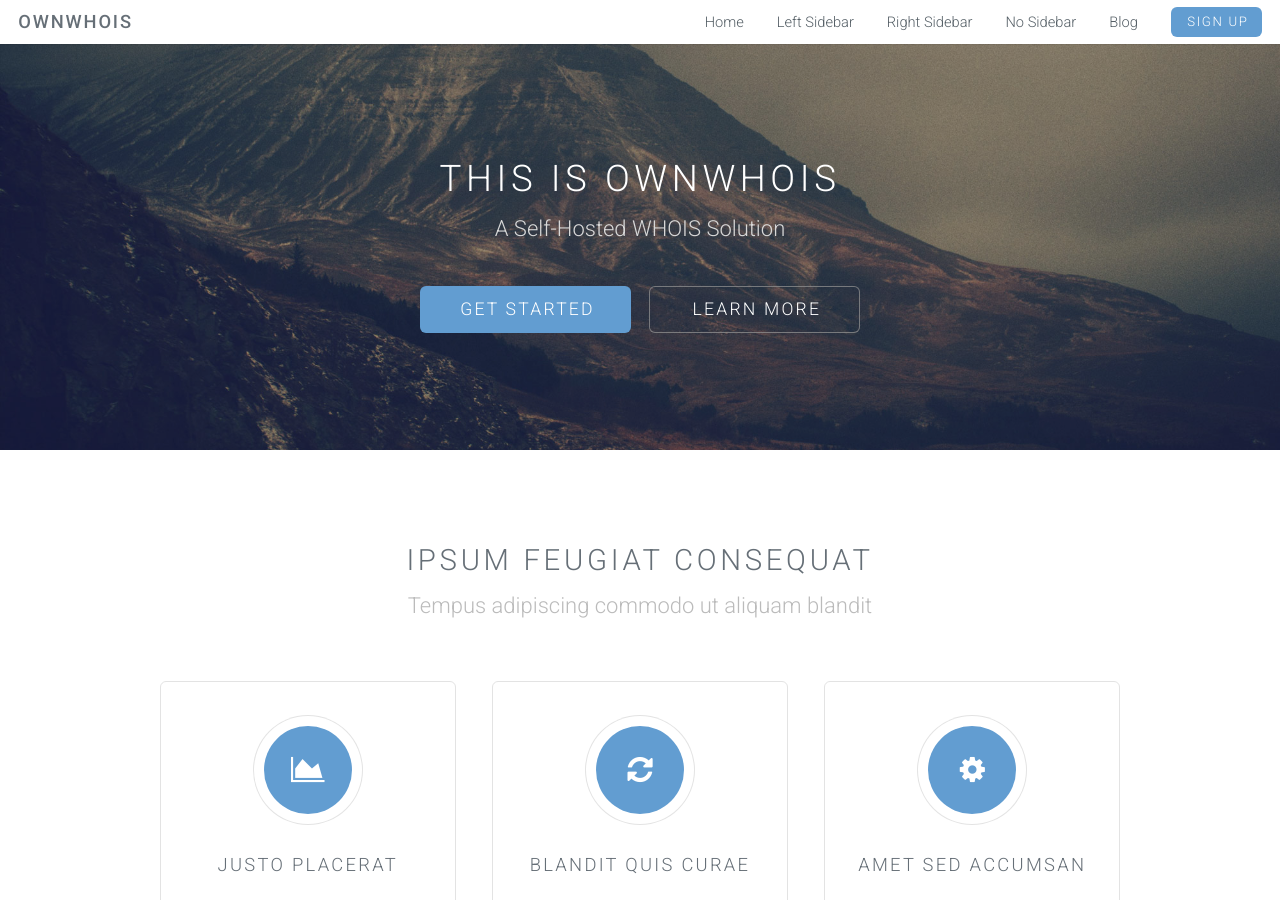
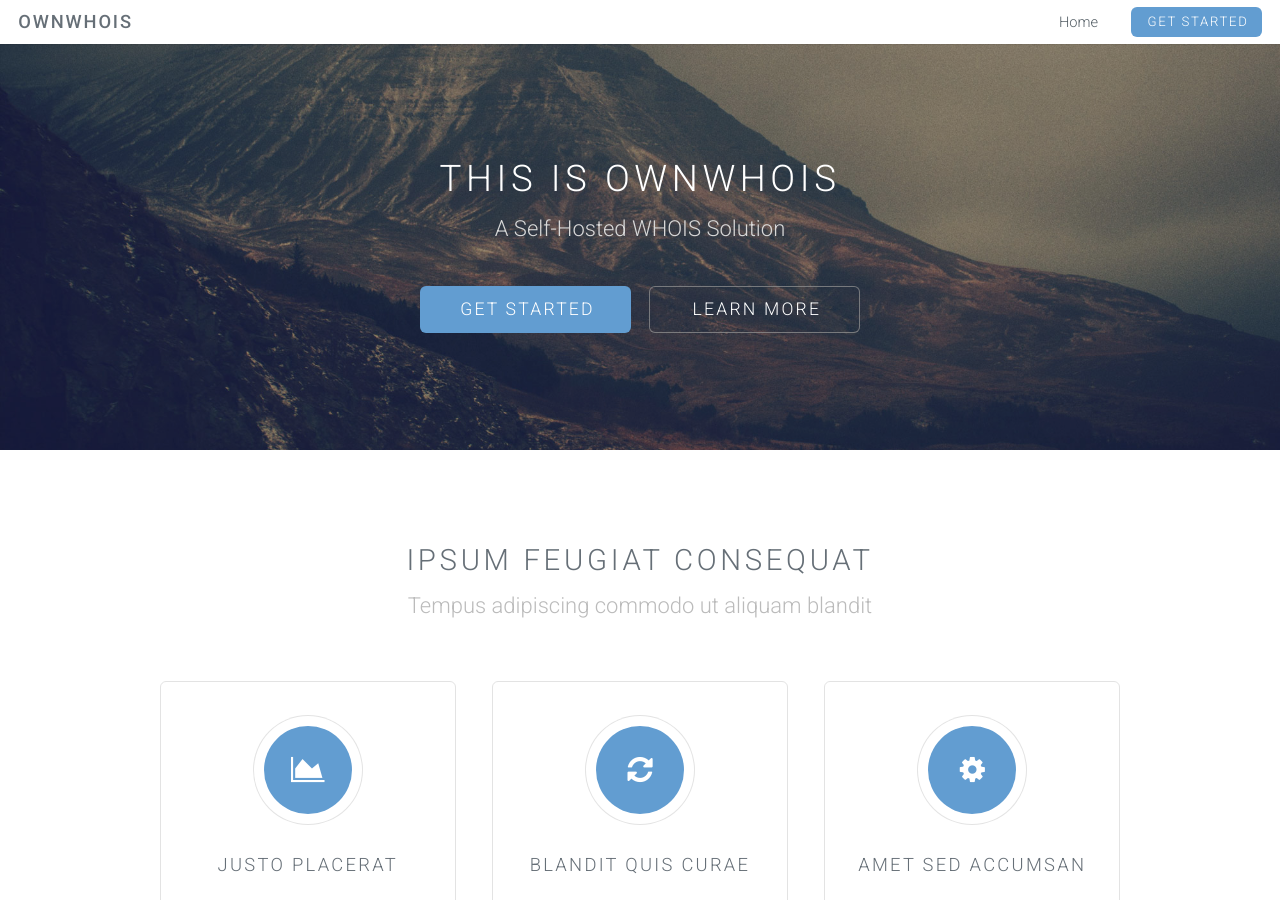
Before and after one commit to midasvo/ownWhois, a Jekyll site: the page built from index.html, in a window 1280 px wide and 900 px high. Built offline with Jekyll 4.4.1, drawn with Linux system fonts in a browser that asks for light colours.

Commit message:
Change landing page

```diff
--- a/_includes/header.html
+++ b/_includes/header.html
@@ -4,16 +4,12 @@
     <nav id="nav">
         <ul>
             <li><a href="{{ site.baseurl }}/">Home</a></li>
-            <li><a href="{{ site.baseurl }}/left-sidebar.html">Left Sidebar</a></li>
-            <li><a href="{{ site.baseurl }}/right-sidebar.html">Right Sidebar</a></li>
-            <li><a href="{{ site.baseurl }}/no-sidebar.html">No Sidebar</a></li>
-            <li><a href="{{ site.baseurl }}/blog.html">Blog</a></li>
             {% for page in site.pages %}
                   {% if page.title %}
                     <li><a class="page-link" href="{{ page.url | prepend: site.baseurl }}">{{ page.title }}</a></li>
                   {% endif %}
             {% endfor %}
-            <li><a href="#" class="button special">Sign Up</a></li>
+            <li><a href="#" class="button special">Get Started</a></li>
         </ul>
     </nav>
 </header>
```
